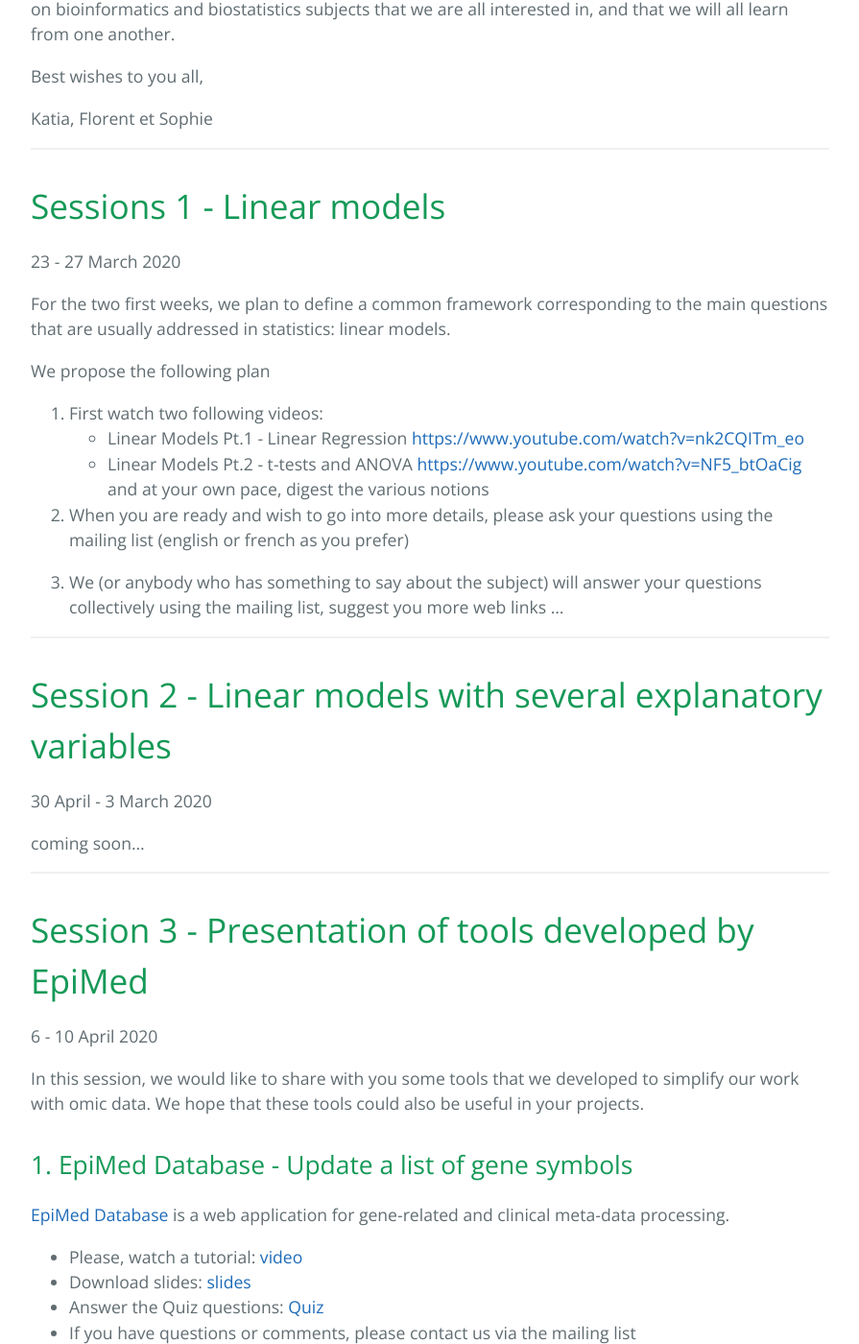
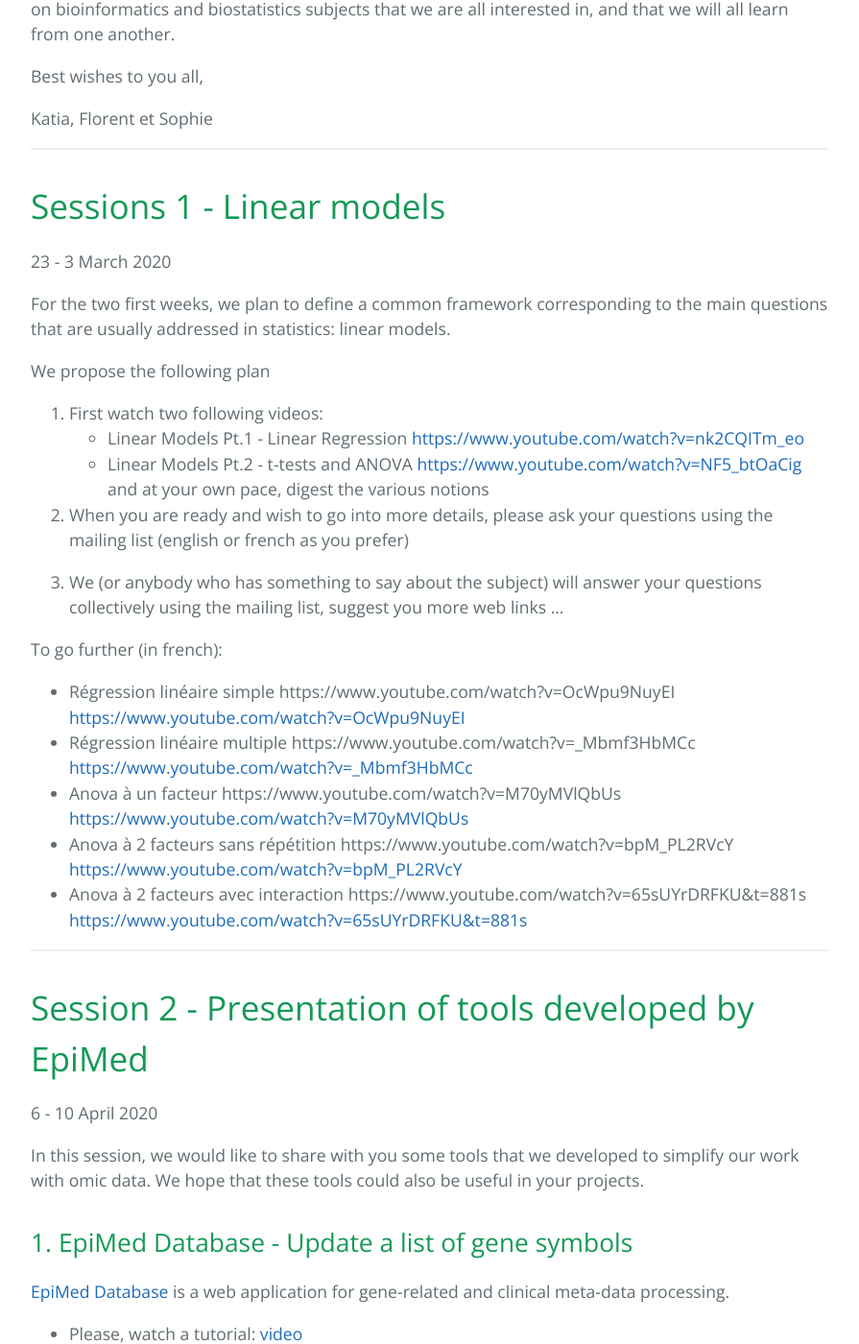
Before and after one commit to epimed/epimed.github.io, a Jekyll site: the page built from index.md, in a window 1280 px wide and 1400 px high, scrolled down 511 px. Shown: the whole window at 96% size, without its empty margins (192-1087 px from the left). Built offline with Jekyll 4.4.1, drawn with Linux system fonts in a browser that asks for light colours; some of the changed text lies outside the part shown.

Commit message:
Update program

```diff
--- a/index.md
+++ b/index.md
@@ -18,7 +18,7 @@ Katia, Florent et Sophie
 
 # Sessions 1 - Linear models
 
-23 - 27 March 2020
+23 - 3 March 2020
 
 For the two first weeks, we plan to define a common framework corresponding to the main questions that are usually addressed in statistics: linear models.
 
@@ -32,17 +32,18 @@ and at your own pace, digest the various notions
 
 3. We (or anybody who has something to say about the subject) will answer your questions collectively using the mailing list, suggest you more web links …
 
-* * *
+To go further (in french):
 
-# Session 2 - Linear models with several explanatory variables
+- Régression linéaire simple https://www.youtube.com/watch?v=OcWpu9NuyEI <https://www.youtube.com/watch?v=OcWpu9NuyEI>
+- Régression linéaire multiple https://www.youtube.com/watch?v=_Mbmf3HbMCc <https://www.youtube.com/watch?v=_Mbmf3HbMCc>
+- Anova à un facteur https://www.youtube.com/watch?v=M70yMVlQbUs <https://www.youtube.com/watch?v=M70yMVlQbUs>
+- Anova à 2 facteurs sans répétition https://www.youtube.com/watch?v=bpM_PL2RVcY <https://www.youtube.com/watch?v=bpM_PL2RVcY>
+- Anova à 2 facteurs avec interaction https://www.youtube.com/watch?v=65sUYrDRFKU&t=881s <https://www.youtube.com/watch?v=65sUYrDRFKU&t=881s>
 
-30 April - 3 March 2020
-
-coming soon...
 
 * * *
 
-# Session 3 - Presentation of tools developed by EpiMed
+# Session 2 - Presentation of tools developed by EpiMed
 
 6 - 10 April 2020
 
```
Also changed, not shown: other parts of index.md (+8 -0 lines).
